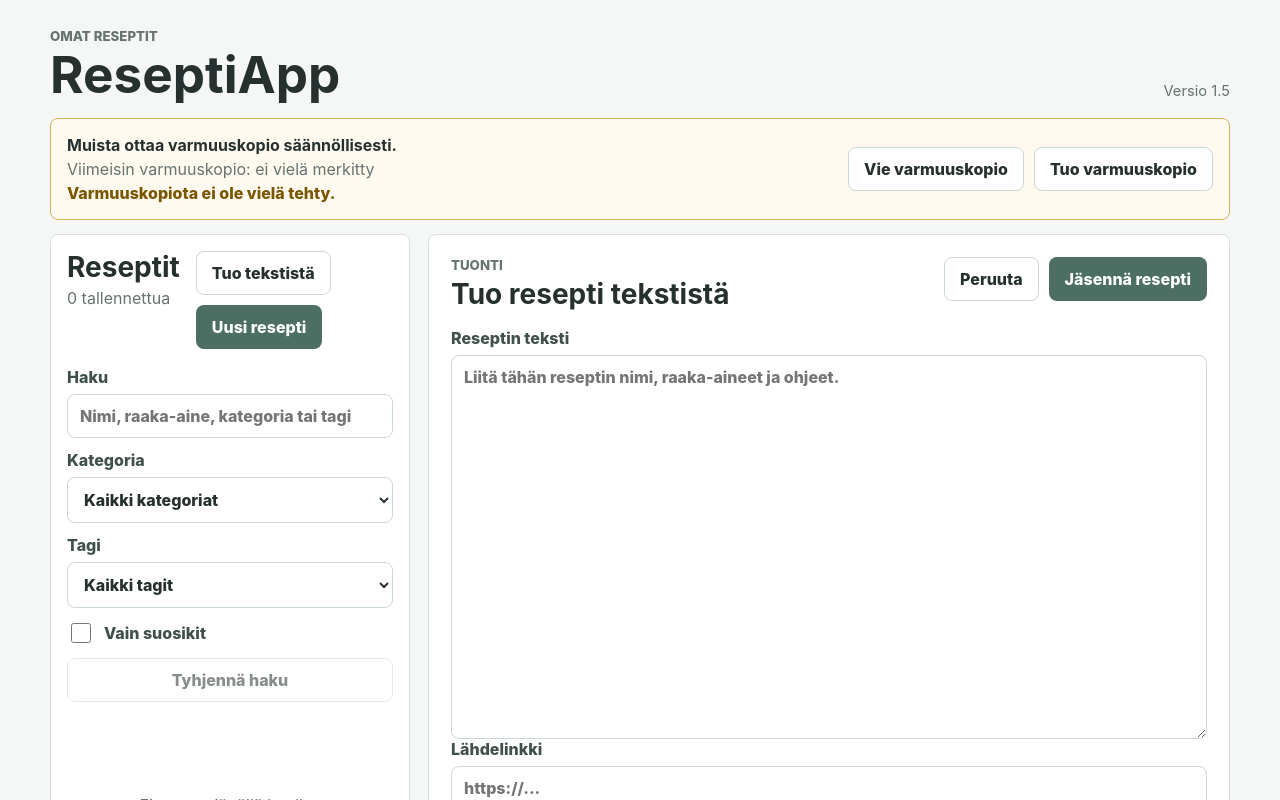
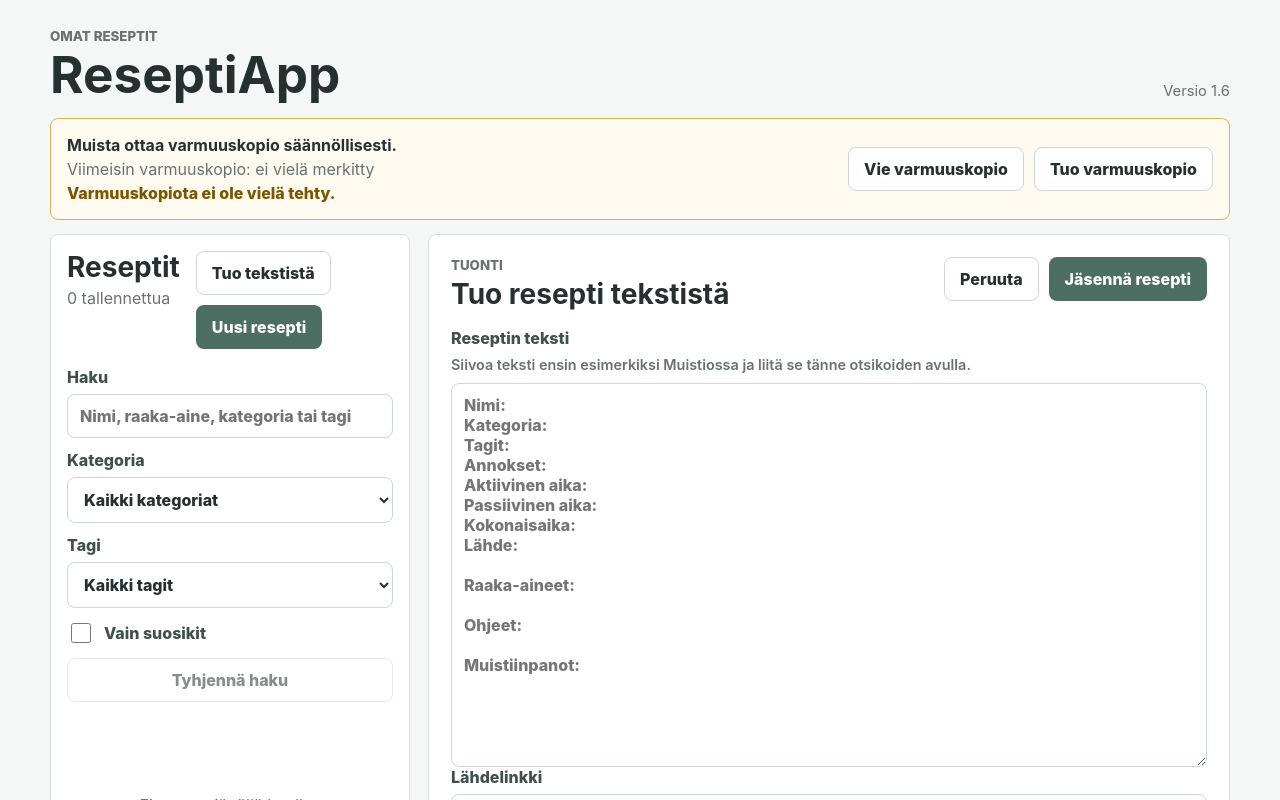
Before and after one commit to venladomi/resepti-app, a React (Vite) app: page / in a window 1280 px wide. Both pictures are taken after a click on the button "Tuo tekstistä". Shown: the top 800 px of the page. Built offline with nearby package versions, Linux system fonts and the light colour scheme.

Commit message:
Paranna tekstintuontia ja aikakenttiä

```diff
--- a/package.json
+++ b/package.json
@@ -1,7 +1,7 @@
 {
   "name": "resepti-app",
   "private": true,
-  "version": "1.5.0",
+  "version": "1.6.0",
   "type": "module",
   "scripts": {
     "dev": "vite",
--- a/public/sw.js
+++ b/public/sw.js
@@ -1,4 +1,4 @@
-const CACHE_NAME = "reseptiapp-v1.5";
+const CACHE_NAME = "reseptiapp-v1.6";
 const BASE_PATH = new URL(self.registration.scope).pathname;
 const APP_SHELL = [
   BASE_PATH,
--- a/src/App.jsx
+++ b/src/App.jsx
@@ -1,6 +1,6 @@
 import { useEffect, useMemo, useRef, useState } from "react";
 
-const APP_VERSION = "1.5";
+const APP_VERSION = "1.6";
 const STORAGE_KEY = "reseptiapp.recipes.v1";
 const BACKUP_KEY = "reseptiapp.latestBackupAt.v1";
 const BACKUP_STALE_DAYS = 14;
@@ -20,6 +20,7 @@ const emptyRecipe = () => {
     servings: "",
     prepTime: "",
     cookTime: "",
+    totalTime: "",
     sourceUrl: "",
     image: "",
     favorite: false,
@@ -50,6 +51,7 @@ function normalizeRecipe(recipe) {
     servings: String(recipe?.servings || ""),
     prepTime: String(recipe?.prepTime || ""),
     cookTime: String(recipe?.cookTime || ""),
+    totalTime: String(recipe?.totalTime || ""),
     sourceUrl: String(recipe?.sourceUrl || ""),
     image: String(recipe?.image || ""),
     favorite: Boolean(recipe?.favorite),
@@ -247,6 +249,24 @@ function scaleIngredientText(value, factor) {
     .join("\n");
 }
 
+const INSTRUCTION_UNIT_PATTERN =
+  "kg|mg|g|l|dl|cl|ml|rkl|tl|kpl|pkt|prk|pss|pussia?|purkkia?|kuutiota?";
+
+function scaleInstructionText(value, factor) {
+  if (!Number.isFinite(factor) || factor <= 0 || Math.abs(factor - 1) < 0.001) {
+    return value;
+  }
+
+  const amountWithUnit = new RegExp(
+    `(${AMOUNT_PATTERN})(\\s*(?:${INSTRUCTION_UNIT_PATTERN})(?=[\\s.,;:!?)\\]]|$))`,
+    "giu"
+  );
+
+  return String(value || "").replace(amountWithUnit, (match, amount, unit) => {
+    return `${scaleAmountText(amount, factor)}${unit}`;
+  });
+}
+
 async function resizeRecipeImage(file) {
   const imageUrl = URL.createObjectURL(file);
 
@@ -317,6 +337,63 @@ function getTextSection(line) {
   return "";
 }
 
+const RECIPE_TEXT_TEMPLATE = `Nimi:
+Kategoria:
+Tagit:
+Annokset:
+Aktiivinen aika:
+Passiivinen aika:
+Kokonaisaika:
+Lähde:
+
+Raaka-aineet:
+
+Ohjeet:
+
+Muistiinpanot:`;
+
+function normalizeImportLabel(value) {
+  return value
+    .toLowerCase()
+    .replace(/[äå]/g, "a")
+    .replace(/ö/g, "o")
+    .replace(/\s+/g, " ")
+    .trim();
+}
+
+function getImportField(line) {
+  const match = line.match(/^([^:：]+)[:：]\s*(.*)$/);
+  if (!match) return null;
+
+  const label = normalizeImportLabel(match[1]);
+  const fieldMap = {
+    nimi: "title",
+    otsikko: "title",
+    kategoria: "category",
+    tagit: "tags",
+    annokset: "servings",
+    annosmaara: "servings",
+    "aktiivinen aika": "prepTime",
+    aktiivinen: "prepTime",
+    valmisteluaika: "prepTime",
+    "passiivinen aika": "cookTime",
+    passiivinen: "cookTime",
+    kypsennysaika: "cookTime",
+    paistoaika: "cookTime",
+    kokonaisaika: "totalTime",
+    kokonaisvalmistusaika: "totalTime",
+    "valmistusaika yhteensa": "totalTime",
+    yhteensa: "totalTime",
+    lahde: "sourceUrl",
+    lahdelinkki: "sourceUrl",
+    linkki: "sourceUrl",
+    source: "sourceUrl",
+  };
+
+  const field = fieldMap[label];
+  return field ? { field, value: match[2].trim() } : null;
+}
+
 function stripRecipeTextBullet(line) {
   return line.replace(/^\s*(?:[-*•◆◇♦◦▪▫🔸]\s*)/, "").trim();
 }
@@ -357,6 +434,19 @@ function parseRecipeFromText(rawText, sourceUrl) {
   recipe.sourceUrl = sourceUrl.trim();
 
   for (const line of lines) {
+    const field = getImportField(line);
+    if (field) {
+      currentSection = "";
+
+      if (field.field === "tags") {
+        recipe.tags = splitTags(field.value);
+      } else if (field.value) {
+        recipe[field.field] = field.value;
+      }
+
+      continue;
+    }
+
     const section = getTextSection(line);
     if (section) {
       currentSection = section;
@@ -377,13 +467,18 @@ function parseRecipeFromText(rawText, sourceUrl) {
     }
 
     const lowerLine = line.toLowerCase();
-    if (!recipe.prepTime && /(valmisteluaika|valmistusaika|prep)/i.test(lowerLine)) {
+    if (!recipe.prepTime && /(aktiivinen aika|valmisteluaika|prep)/i.test(lowerLine)) {
       recipe.prepTime = extractTimeValue(line);
       continue;
     }
 
-    if (!recipe.cookTime && /(kypsennys|paistoaika|paisto|cook)/i.test(lowerLine)) {
+    if (!recipe.cookTime && /(passiivinen aika|kypsennys|paistoaika|paisto|cook)/i.test(lowerLine)) {
       recipe.cookTime = extractTimeValue(line);
+      continue;
+    }
+
+    if (!recipe.totalTime && /(kokonaisaika|kokonaisvalmistusaika|yhteensä|yhteensa)/i.test(lowerLine)) {
+      recipe.totalTime = extractTimeValue(line);
       continue;
     }
 
@@ -899,6 +994,9 @@ function RecipeTextImport({ onImport, onCancel }) {
 
       <label>
         Reseptin teksti
+        <span className="field-help">
+          Siivoa teksti ensin esimerkiksi Muistiossa ja liitä se tänne otsikoiden avulla.
+        </span>
         <textarea
           rows="18"
           value={rawText}
@@ -906,7 +1004,7 @@ function RecipeTextImport({ onImport, onCancel }) {
             setRawText(event.target.value);
             setError("");
           }}
-          placeholder={"Liitä tähän reseptin nimi, raaka-aineet ja ohjeet."}
+          placeholder={RECIPE_TEXT_TEMPLATE}
         />
       </label>
 
@@ -931,6 +1029,7 @@ function RecipeView({ recipe, onEdit, onDelete, onFavorite }) {
   const targetServingsNumber = parsePositiveNumber(targetServings);
   const scalingFactor = baseServings && targetServingsNumber ? targetServingsNumber / baseServings : 1;
   const scaledIngredients = scaleIngredientText(recipe.ingredients, scalingFactor);
+  const scaledInstructions = scaleInstructionText(recipe.instructions, scalingFactor);
 
   useEffect(() => {
     setTargetServings(baseServings ? String(baseServings) : "");
@@ -965,8 +1064,9 @@ function RecipeView({ recipe, onEdit, onDelete, onFavorite }) {
 
       <div className="quick-facts">
         <Fact label="Annoksia" value={recipe.servings} />
-        <Fact label="Valmistelu" value={recipe.prepTime} />
-        <Fact label="Kypsennys" value={recipe.cookTime} />
+        <Fact label="Aktiivinen aika" value={recipe.prepTime} />
+        <Fact label="Passiivinen aika" value={recipe.cookTime} />
+        <Fact label="Kokonaisaika" value={recipe.totalTime} />
       </div>
 
       {recipe.tags.length > 0 && (
@@ -1000,7 +1100,7 @@ function RecipeView({ recipe, onEdit, onDelete, onFavorite }) {
 
       <section className="recipe-section">
         <h3>Ohjeet</h3>
-        <RecipeText value={recipe.instructions || "Ei ohjeita."} />
+        <RecipeText value={scaledInstructions || "Ei ohjeita."} />
       </section>
 
       {recipe.notes && (
@@ -1308,7 +1408,7 @@ function RecipeForm({ draft, setDraft, isEditing, categories, onSave, onCancel,
         </label>
 
         <label>
-          Valmisteluaika
+          Aktiivinen aika
           <input
             value={draft.prepTime}
             onChange={(event) => updateField("prepTime", event.target.value)}
@@ -1316,10 +1416,18 @@ function RecipeForm({ draft, setDraft, isEditing, categories, onSave, onCancel,
         </label>
 
         <label>
-          Kypsennysaika
+          Passiivinen aika
           <input
             value={draft.cookTime}
             onChange={(event) => updateField("cookTime", event.target.value)}
+          />
+        </label>
+
+        <label>
+          Kokonaisaika
+          <input
+            value={draft.totalTime}
+            onChange={(event) => updateField("totalTime", event.target.value)}
           />
         </label>
 
--- a/src/styles.css
+++ b/src/styles.css
@@ -250,6 +250,13 @@ label {
   font-weight: 800;
 }
 
+.field-help {
+  color: #66736f;
+  font-size: 0.9rem;
+  font-weight: 600;
+  line-height: 1.4;
+}
+
 input,
 textarea,
 select {
@@ -411,7 +418,7 @@ select:focus {
 
 .quick-facts {
   display: grid;
-  grid-template-columns: repeat(3, minmax(0, 1fr));
+  grid-template-columns: repeat(auto-fit, minmax(135px, 1fr));
   gap: 10px;
   margin: 18px 0;
 }
```
Also changed, not shown: Reseptipohja.txt (added), 2 other files (tests, documents, lock files or other folders).
